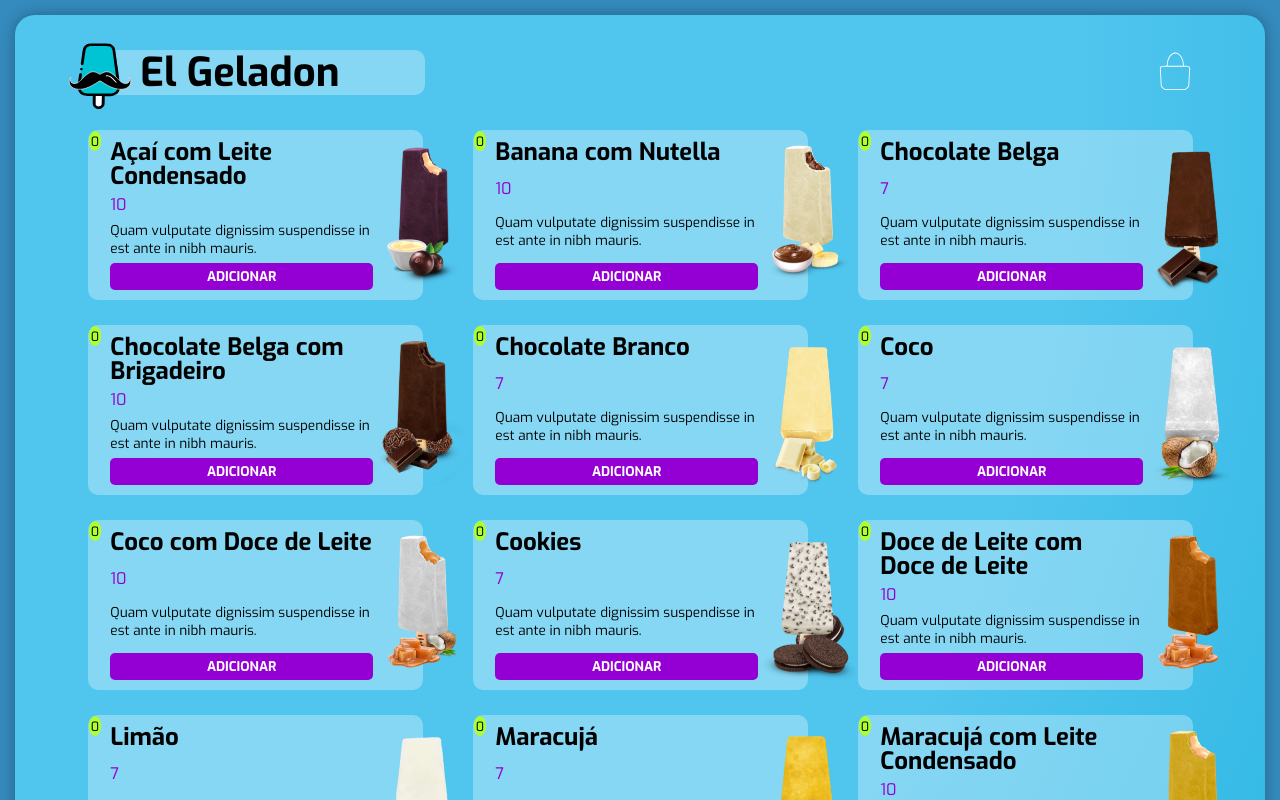
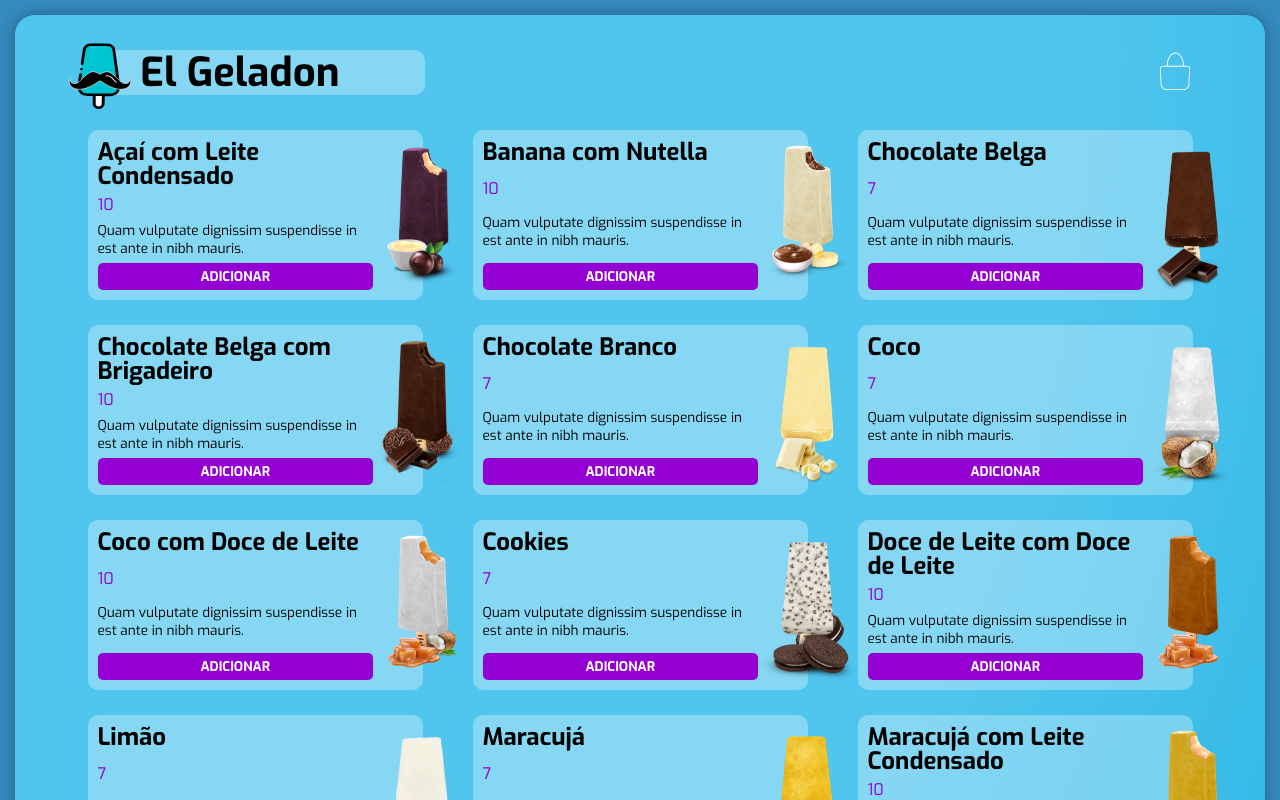
Before and after one commit to CpyRubens/el-geladon-blue, a React (Create React App) app in the folder cardapio-el-geladon/: page / in a window 1280 px wide. Shown: the top 800 px of the page. Built offline with nearby package versions, Linux system fonts and the light colour scheme.

Commit message:
Update PaletaLista.jsx

```diff
--- a/cardapio-el-geladon/src/components/PaletaLista.jsx
+++ b/cardapio-el-geladon/src/components/PaletaLista.jsx
@@ -5,18 +5,26 @@ import { paletas } from "../mocks/paletas.js";
 function PaletaLista() {
   const [paletaSelecionada, setPaletaSelecionada] = useState({});
 
-  const adicionarItem= (paletaIndex) =>{
+  const adicionarItem = (paletaIndex) => {
     const paleta = {
-      [paletaIndex]:Number(paletaSelecionada[paletaIndex]|| 0) +1
-    }
-    setPaletaSelecionada({...paletaSelecionada,...paleta})
-  }
+      [paletaIndex]: Number(paletaSelecionada[paletaIndex] || 0) + 1,
+    };
+    setPaletaSelecionada({ ...paletaSelecionada, ...paleta });
+  };
+
+  const badgeCounter = (canRender, index) =>
+    Boolean(canRender) && (
+      <span className="PaletaListaItem__badge">
+        {paletaSelecionada[index]}
+      </span>
+    );
 
   return (
     <div className="PaletaLista">
       {paletas.map((paletas, index) => (
         <div className="PaletaListaItem" key={`PaletaListaItem ${index}`}>
-          <span className="PaletaListaItem__badge">{paletaSelecionada[index]||0}</span>
+          {badgeCounter(paletaSelecionada[index], index)}
+
           <div>
             <div className="PaletaListaItem__titulo">{paletas.titulo}</div>
             <div className="PaletaListaItem__preco">{paletas.preco}</div>
@@ -24,7 +32,10 @@ function PaletaLista() {
               {paletas.descricao}
             </div>
             <div className="PaletaListaItem__acoes Acoes">
-              <button className="Acoes__adicionar Acoes__adicionar--preencher" onClick={()=> adicionarItem(index)}>
+              <button
+                className="Acoes__adicionar Acoes__adicionar--preencher"
+                onClick={() => adicionarItem(index)}
+              >
                 adicionar
               </button>
             </div>
```
